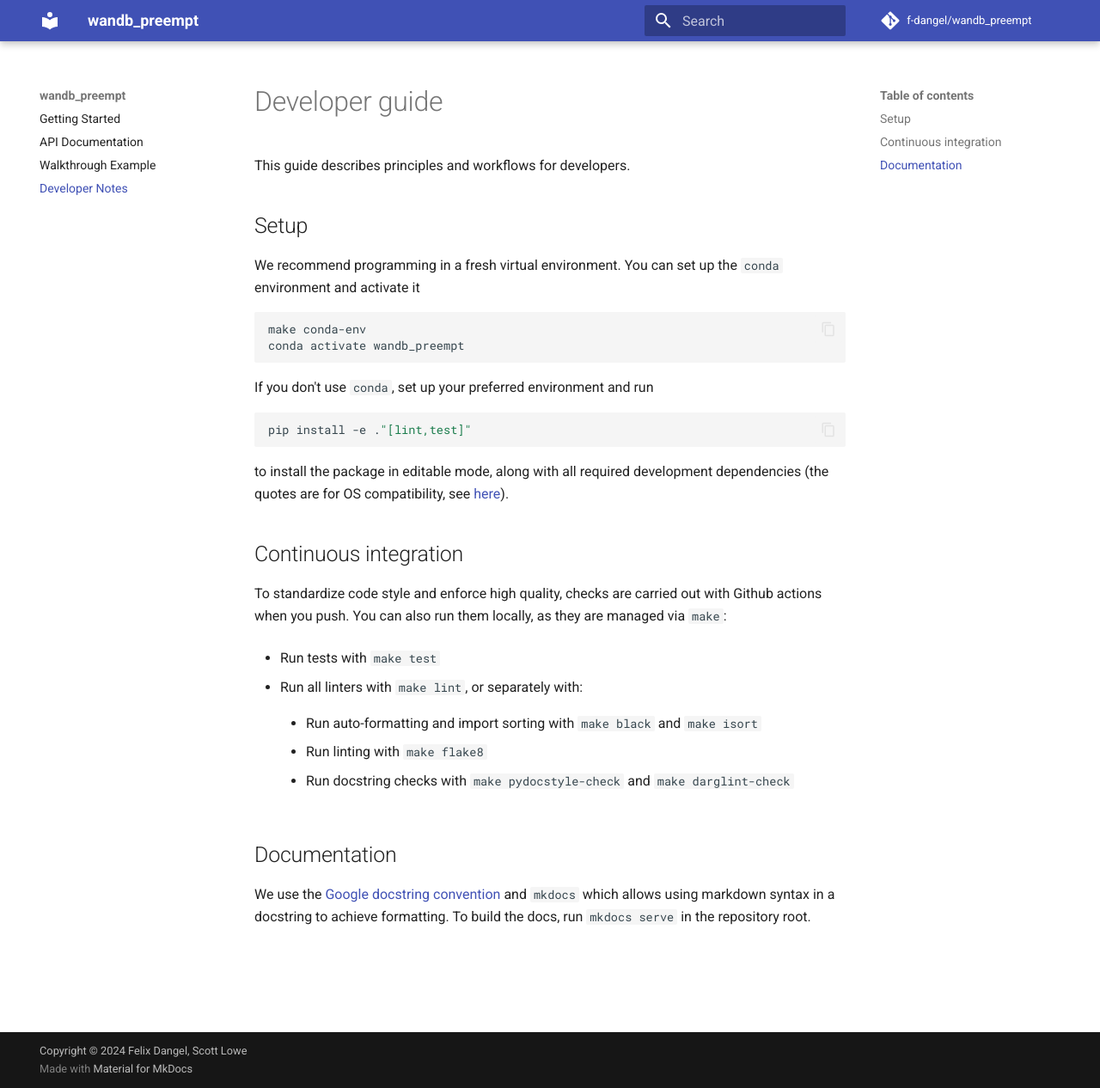
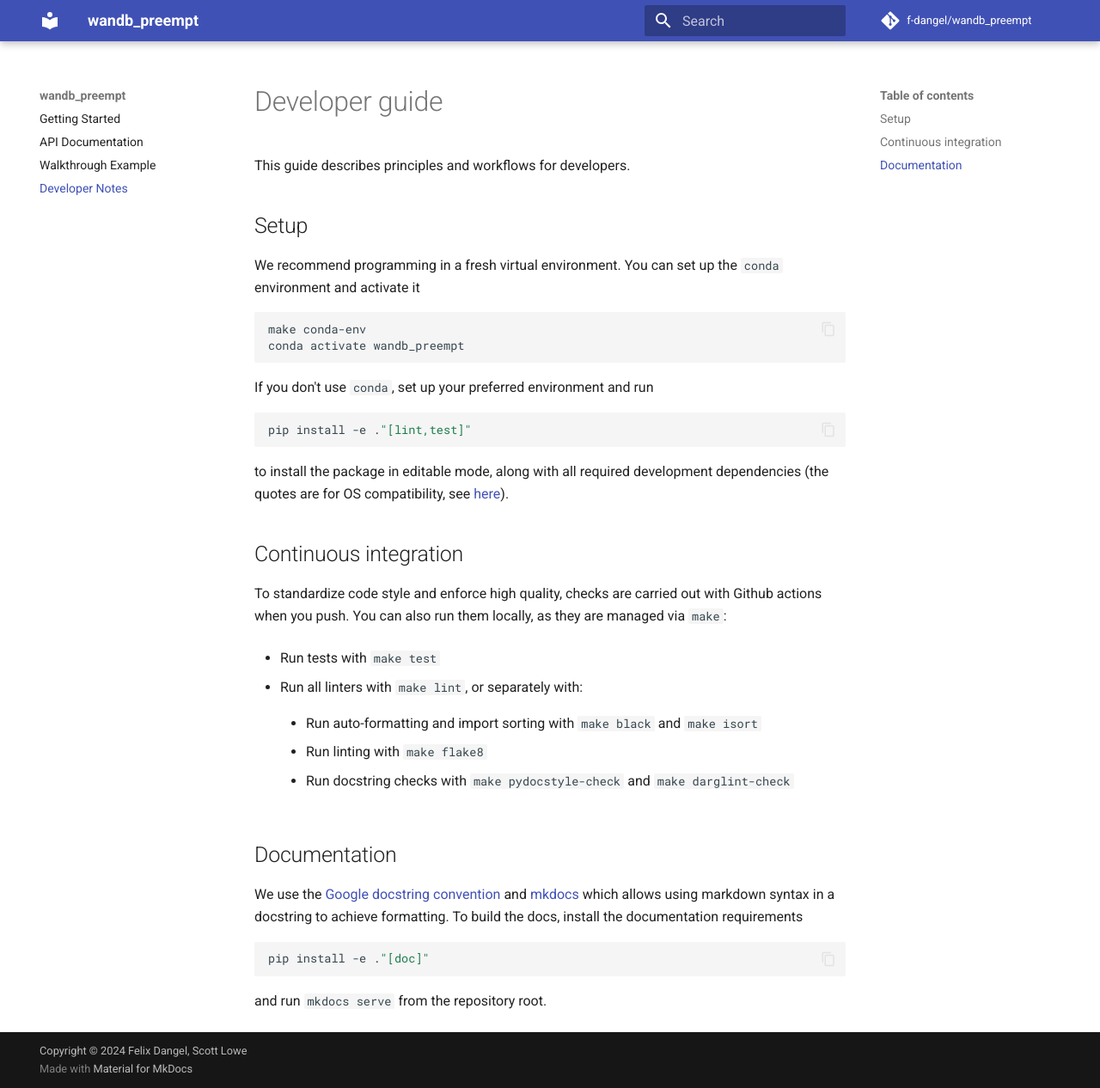
Before and after one commit to f-dangel/wandb_preempt, an MkDocs documentation site: the page built from docs/develop.md, in a window 1280 px wide and 1266 px high. Shown: the whole window at 86% size. Built offline with MkDocs 1.6.1 and Material for MkDocs 9.7.7, drawn with Linux system fonts in a browser that asks for light colours; comment, search, counter and statistics services are not loaded.

Commit message:
[DOC] Tidy up doc building instructions

````diff
--- a/docs/develop.md
+++ b/docs/develop.md
@@ -41,5 +41,9 @@ via `make`:
 
 We use the [Google docstring
 convention](https://sphinxcontrib-napoleon.readthedocs.io/en/latest/example_google.html)
-and `mkdocs` which allows using markdown syntax in a docstring to achieve
-formatting. To build the docs, run `mkdocs serve` in the repository root.
+and [mkdocs](https://www.mkdocs.org/) which allows using markdown syntax in a docstring
+to achieve formatting. To build the docs, install the documentation requirements
+```bash
+pip install -e ."[doc]"
+```
+and run `mkdocs serve` from the repository root.
````
